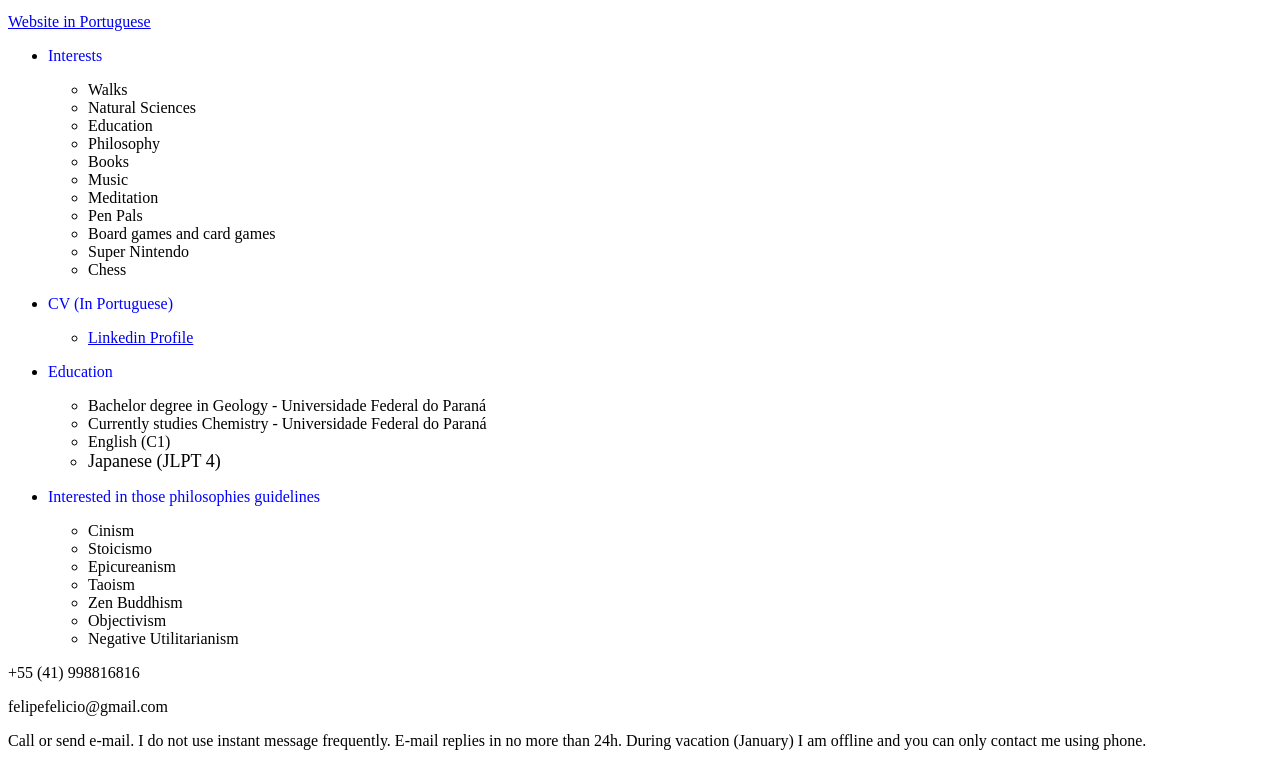
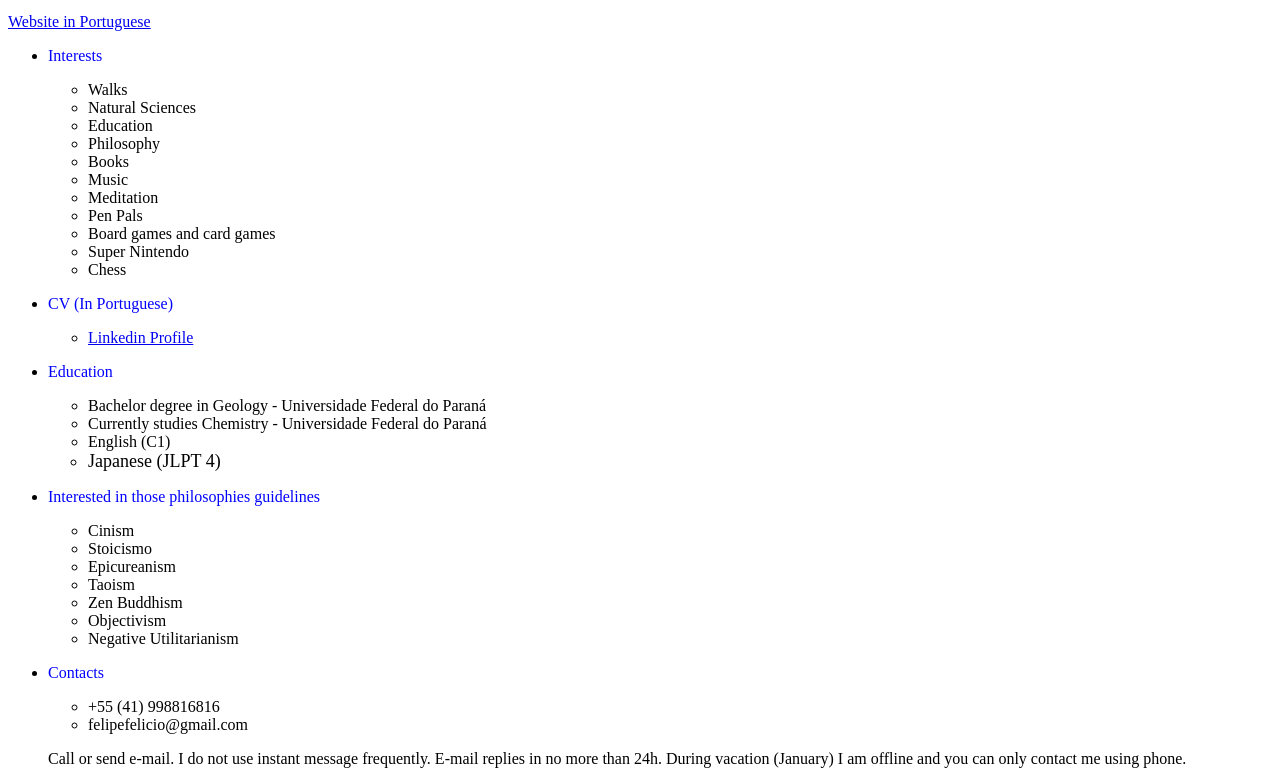
Before and after one commit to 70k3n/70k3n.github.io, a plain HTML site: page indexen.html in a window 1280 px wide. Shown: the part 101-885 px from the top of the page. Drawn offline with Linux system fonts and the light colour scheme.

Commit message:
contatos

```diff
--- a/indexen.html
+++ b/indexen.html
@@ -52,12 +52,14 @@
 					<li style="font-family:Futura">Negative Utilitarianism</li>
 				</ul>
             </li>
-		</ul>
-		<p>+55 (41) 998816816</p>
-		<p>felipefelicio@gmail.com</p>
+			<li><p style="color:blue">Contacts</p>
+			<ul>
+		<li>+55 (41) 998816816</li>
+		<li>felipefelicio@gmail.com</li>
+			</ul>
 
 		<p>Call or send e-mail. I do not use instant message frequently. E-mail replies in no more than 24h. During vacation (January) I am offline and you can only contact me using phone.</p>
-
+		</ul>
 
 <p></p>
 
```
Also changed, not shown: index.html (+7 -3 lines).
